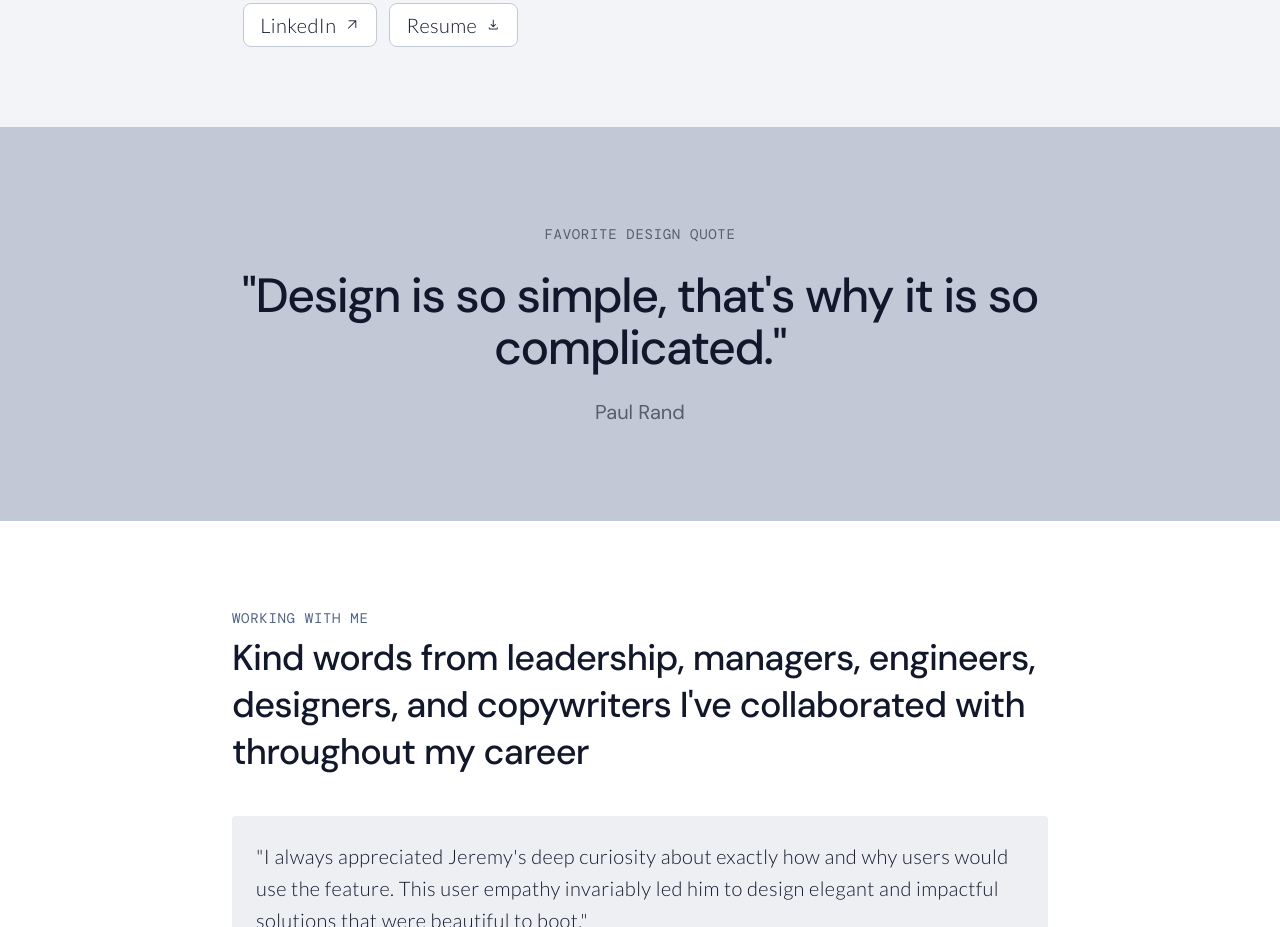
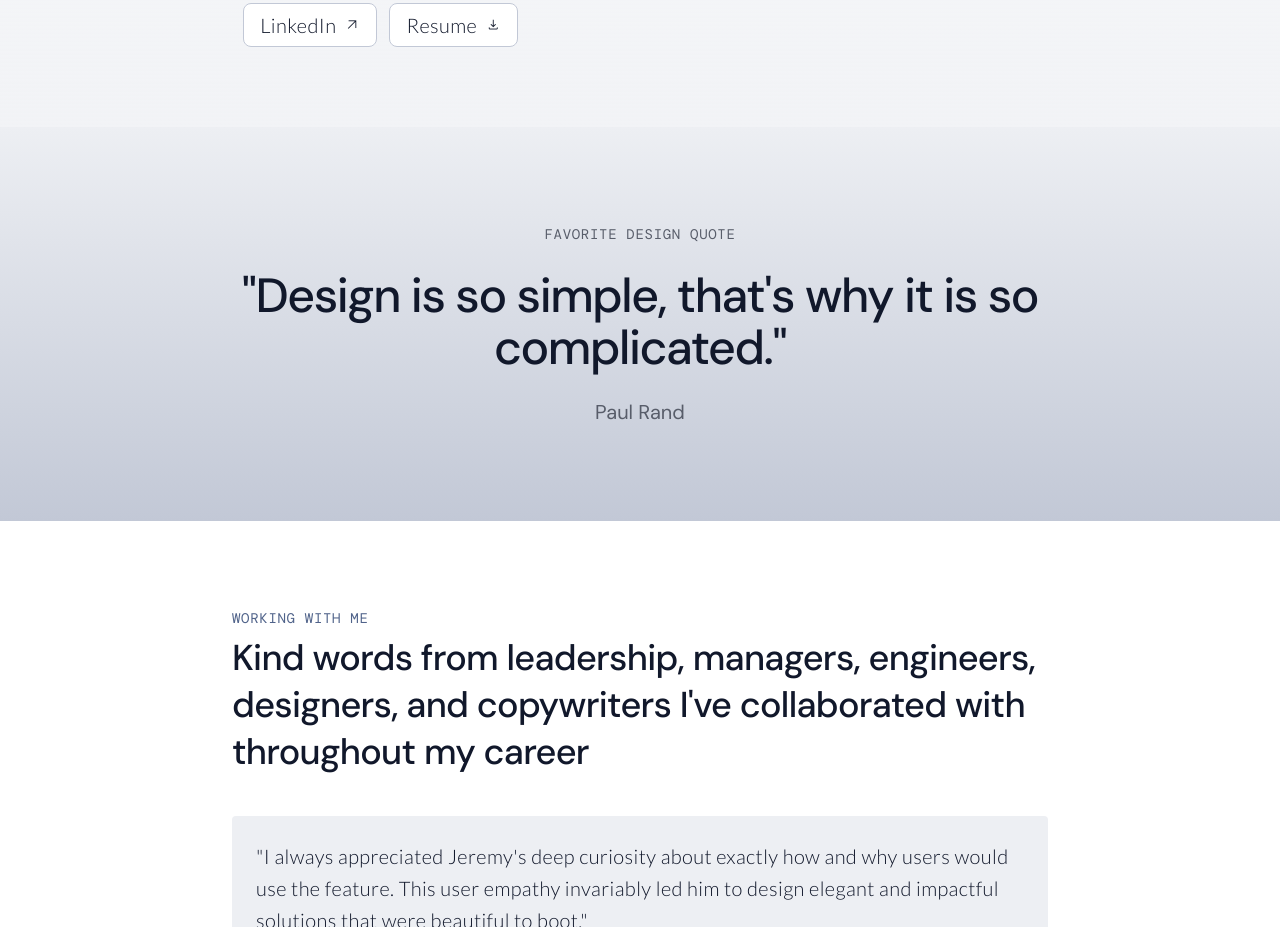
Before and after one commit to jereford/jeremy-ford, a website: page about.html in a window 1280 px wide. Shown: the part 819-1746 px from the top of the page. Drawn offline with nearby package versions, Linux system fonts and the light colour scheme; a web font is replaced by a local one.

Commit message:
test bg gradient

```diff
--- a/css/styles_NEW.css
+++ b/css/styles_NEW.css
@@ -207,8 +207,9 @@ h4 {
 
 .quote-large { /* ABOUT PG TESTIMONIALS */
 	width: 100%;
-	background-color: var(--color-medium-gray);
+	/* background-color: var(--color-medium-gray); */
 	padding: 6em 0;
+	background: linear-gradient(to top, var(--color-medium-gray), var(--color-light-gray));
 }
 
 .quote-large-inner {
```
